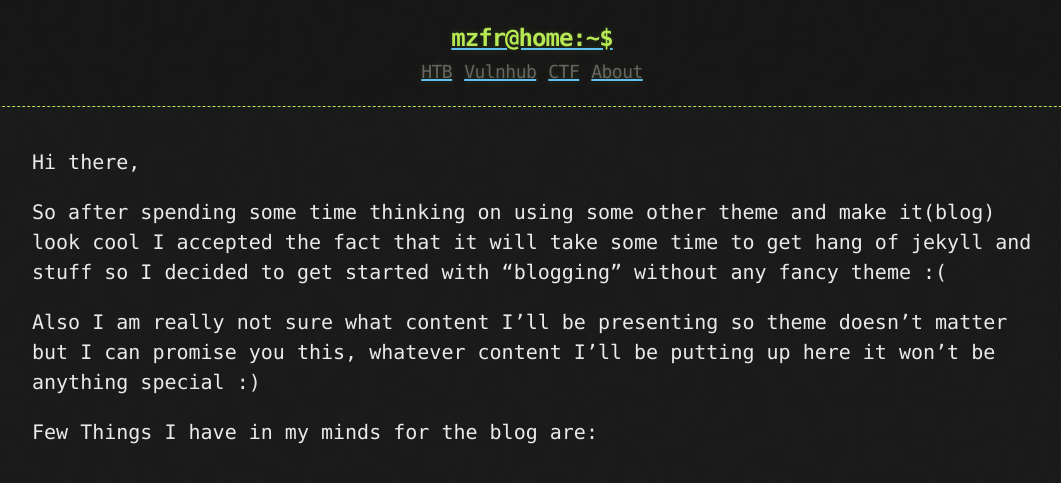
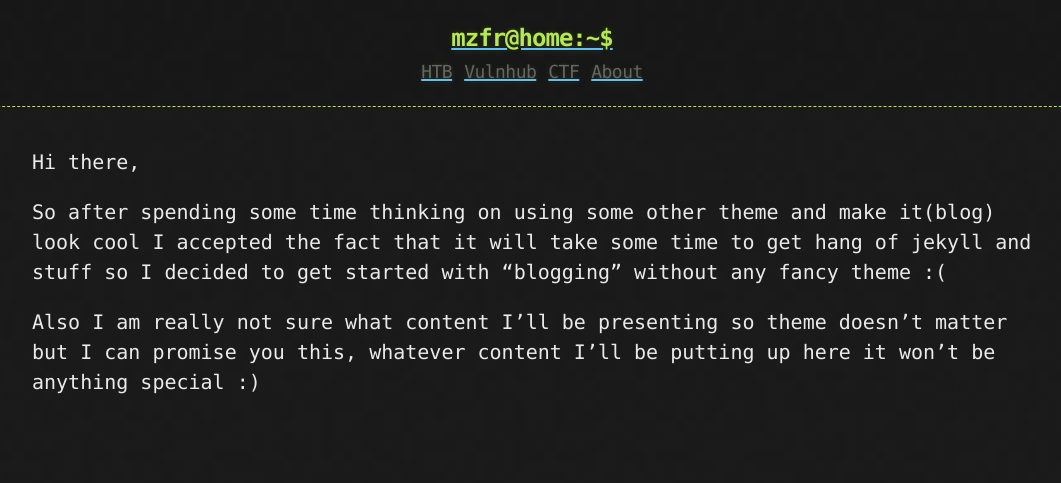
Before and after one commit to rajoul/rajoul.github.io, a Jekyll site: the page built from _posts/2018-05-26-hello-world.md, in a window 1280 px wide. Shown: the top 483 px of the page, without its empty margins (108-1169 px from the left). Built offline with Jekyll 4.4.1, drawn with Linux system fonts in a browser that asks for light colours.

Commit message:
Update 2018-05-26-hello-world.md

```diff
--- a/_posts/2018-05-26-hello-world.md
+++ b/_posts/2018-05-26-hello-world.md
@@ -9,5 +9,3 @@ Hi there,
 So after spending some time thinking on using some other theme and make it(blog) look cool I accepted the fact that it will take some time to get hang of jekyll and stuff so I decided to get started with "blogging" without any fancy theme :(
 
 Also I am really not sure what content I'll be presenting so theme doesn't matter but I can promise you this, whatever content I'll be putting up here it won't be anything special :)
-
-Few Things I have in my minds for the blog are:
```
